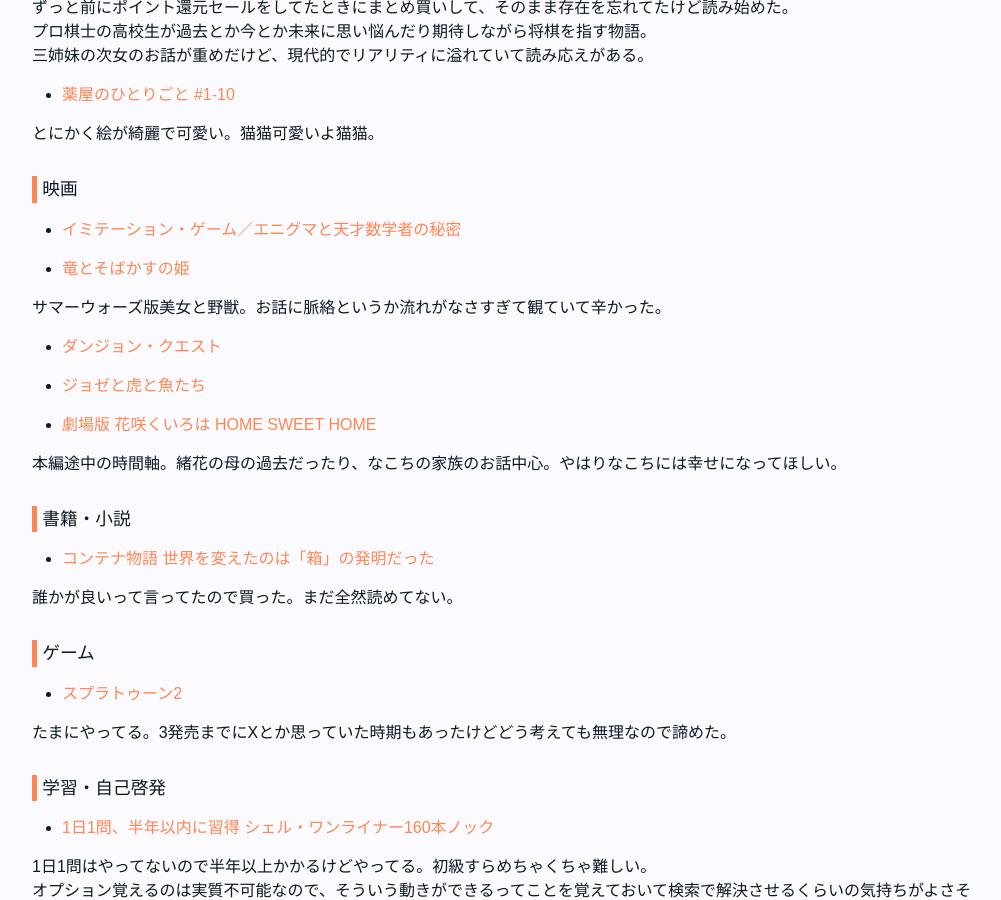
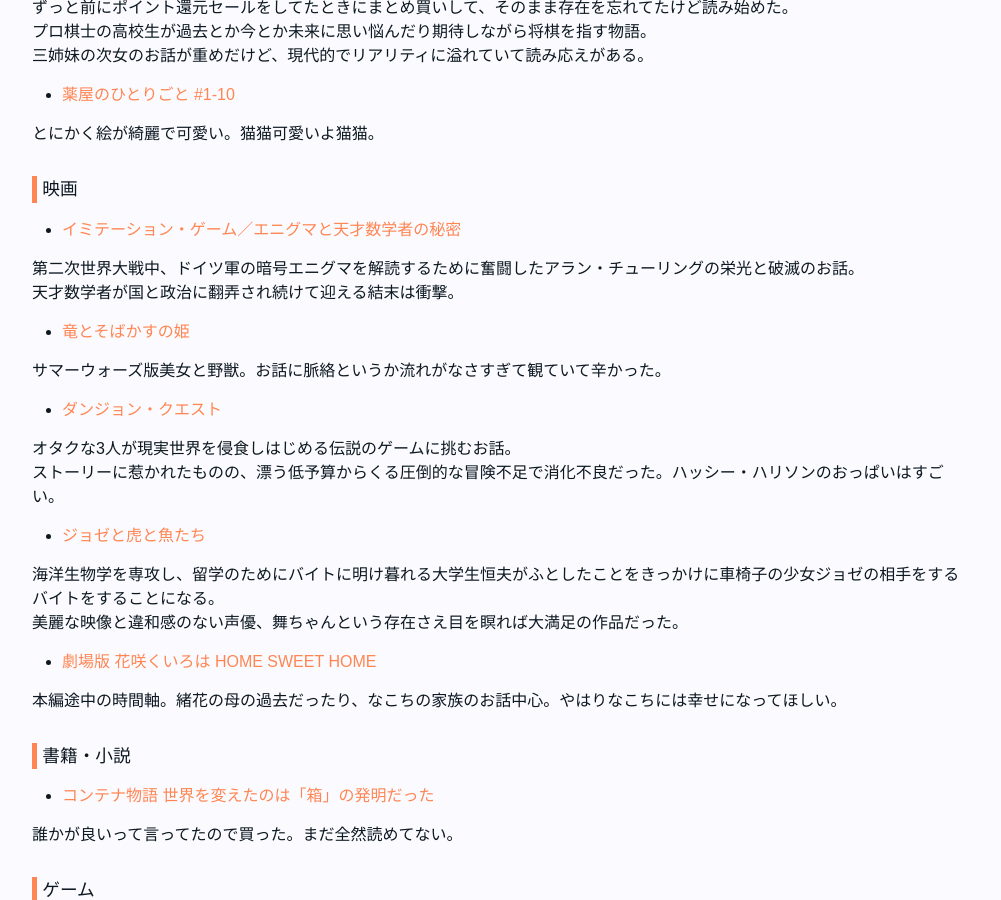
Before and after one commit to ryoo14/blog_ryoo_cc, a Jekyll site: the page built from _posts/2022-06-30-monthly_contents.md, in a window 1280 px wide and 900 px high, scrolled down 580 px. Shown: the whole window, without its empty margins (138-1139 px from the left). Built offline with Jekyll 4.4.1, drawn with Linux system fonts in a browser that asks for light colours; some web fonts are replaced.

Commit message:
2022063003

```diff
--- a/_posts/2022-06-30-monthly_contents.md
+++ b/_posts/2022-06-30-monthly_contents.md
@@ -38,13 +38,23 @@ categories: monthly_contents
 
 - [イミテーション・ゲーム／エニグマと天才数学者の秘密](https://filmarks.com/movies/57847)
 
+第二次世界大戦中、ドイツ軍の暗号エニグマを解読するために奮闘したアラン・チューリングの栄光と破滅のお話。
+天才数学者が国と政治に翻弄され続けて迎える結末は衝撃。
+
 - [竜とそばかすの姫](https://filmarks.com/movies/94514)
 
 サマーウォーズ版美女と野獣。お話に脈絡というか流れがなさすぎて観ていて辛かった。
 
 - [ダンジョン・クエスト](https://filmarks.com/movies/101071)
 
+オタクな3人が現実世界を侵食しはじめる伝説のゲームに挑むお話。
+ストーリーに惹かれたものの、漂う低予算からくる圧倒的な冒険不足で消化不良だった。ハッシー・ハリソンのおっぱいはすごい。
+
+
 - [ジョゼと虎と魚たち](https://filmarks.com/movies/88083)
+
+海洋生物学を専攻し、留学のためにバイトに明け暮れる大学生恒夫がふとしたことをきっかけに車椅子の少女ジョゼの相手をするバイトをすることになる。
+美麗な映像と違和感のない声優、舞ちゃんという存在さえ目を瞑れば大満足の作品だった。
 
 - [劇場版 花咲くいろは HOME SWEET HOME](https://filmarks.com/movies/53268)
 
```
